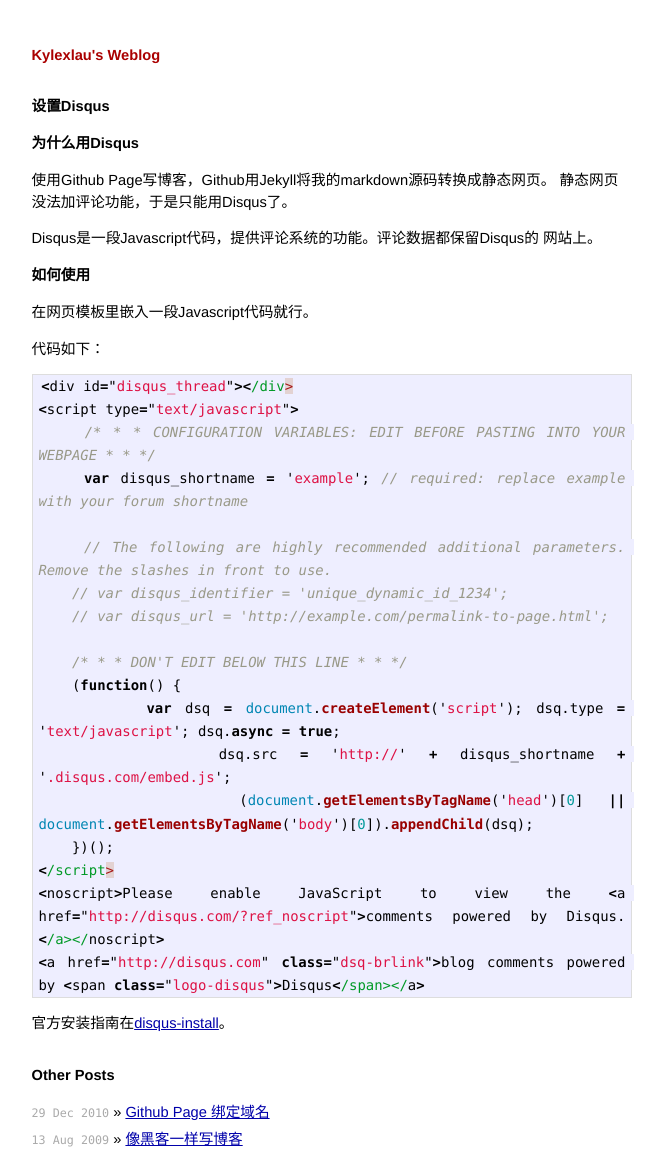
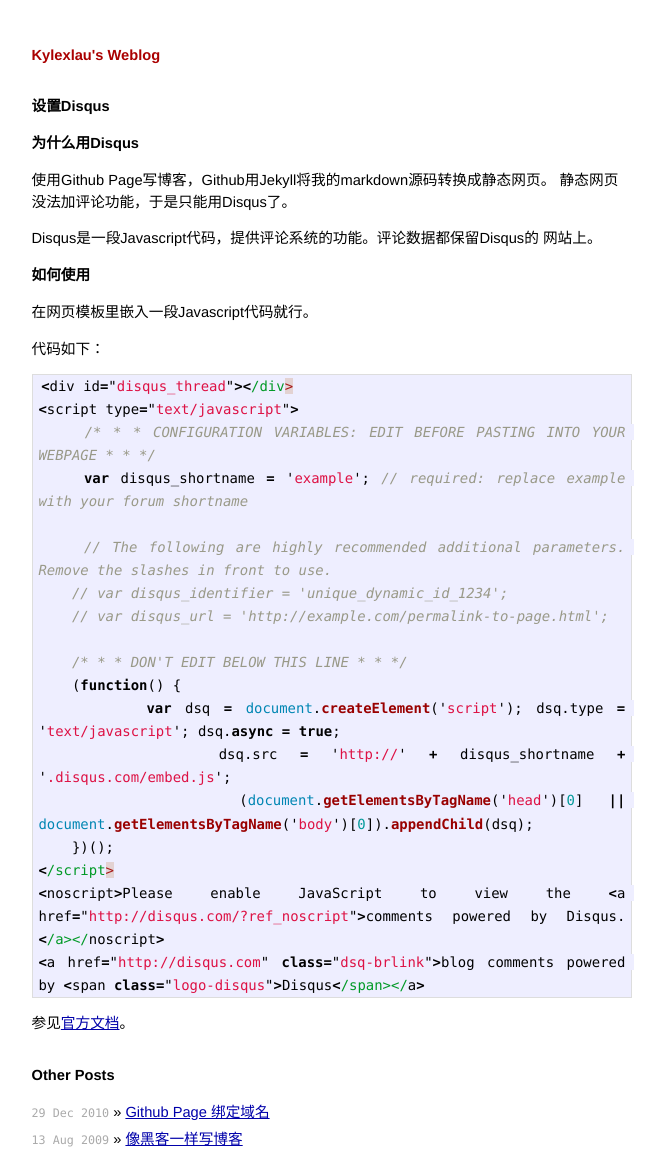
Before and after one commit to kylexlau/kylexlau.github.com, a Jekyll site: the page built from _posts/2010-12-29-Disqus.md, in a window 1280 px wide. Shown: the whole page, without its empty margins (315-980 px from the left). Built offline with Jekyll 4.4.1, drawn with Linux system fonts in a browser that asks for light colours; comment, search, counter and statistics services are not loaded.

Commit message:
adjust Disqus hyperlink.

```diff
--- a/_posts/2010-12-29-Disqus.md
+++ b/_posts/2010-12-29-Disqus.md
@@ -40,6 +40,4 @@
 <a href="http://disqus.com" class="dsq-brlink">blog comments powered by <span class="logo-disqus">Disqus</span></a>
 {% endhighlight %}
 
-官方安装指南在[disqus-install]。
-
-[disqus-install]: http://docs.disqus.com/developers/universal/
+参见[官方文档](http://docs.disqus.com/developers/universal/)。
```
